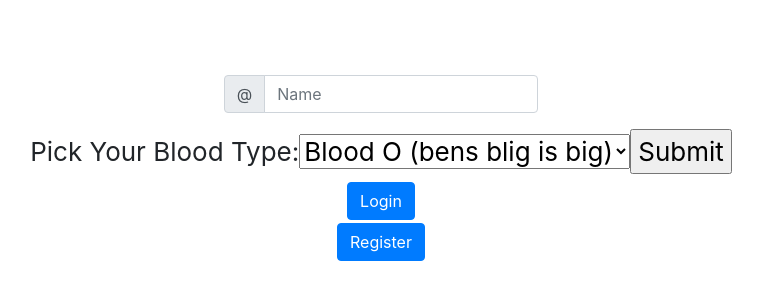
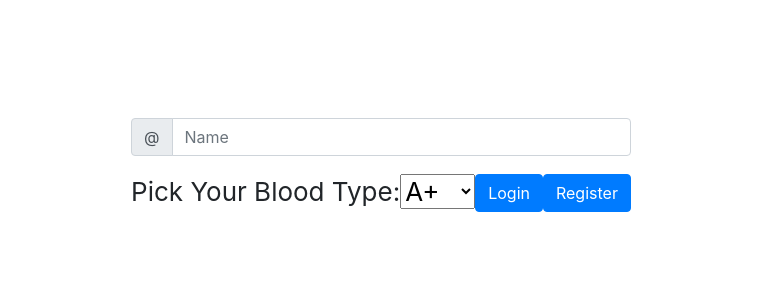
Before and after one commit to AntoLepejian/ProjectVampire, a React (Create React App) app in the folder frontend/: page /donor in a window 1280 px wide. Shown: the part 204-504 px from the top of the page, without its empty margins (259-1022 px from the left). Built offline with nearby package versions, Linux system fonts and the light colour scheme.

Commit message:
fixed donors

```diff
--- a/frontend/src/pages/Batmobile.js
+++ b/frontend/src/pages/Batmobile.js
@@ -80,6 +80,7 @@ function Batmobile() {
         }
       });
   };
+
   const handleCollectBlood = () => {
     var url = new URL("http://localhost:5000/blood/collect"),
       params = { carid: carid, bloodtype: bloodtype };
@@ -161,7 +162,7 @@ function Batmobile() {
       )}
       {loggedIn && (
         <div>
-          <h3>hello car {carid}</h3>
+          <h3>Batmobile ID: {carid}</h3>
           <Bargraph />
           <select
             value={bloodtype}
@@ -180,8 +181,7 @@ function Batmobile() {
           </select>{" "}
           <Button onClick={handleCollectBlood} variant="primary">
             Collect Blood
-          </Button>
-          <br />
+          </Button>{" "}
           <span>
             <Button onClick={handleScreenBlood} variant="primary">
               Screen all Bloods
--- a/frontend/src/pages/Donor.js
+++ b/frontend/src/pages/Donor.js
@@ -2,36 +2,19 @@ import React, { useState } from "react";
 import InputGroup from "react-bootstrap/InputGroup";
 import Button from "react-bootstrap/Button";
 import FormControl from "react-bootstrap/FormControl";
-
-
-
+import Alert from "react-bootstrap/Alert";
 
 class App extends React.Component {
-
-
-
-
-
   constructor(props) {
     super(props);
-    this.state = { value: "BloodO" };
+    this.state = { bloodtype: "A+", name: "", loggedIn: false, errors: [] };
 
     this.handleChange = this.handleChange.bind(this);
-    this.handleSubmit = this.handleSubmit.bind(this);
   }
 
-  Donor() {
-    const [name, setName] = useState(-1);
-    const [errors, setErrors] = useState([]);
-    const [bloodtype, setBloodtype] = useState(null);
-    const [loggedIn, setloggedIn] = useState(false);
-    const handleChange = e => {
-      setName(e.target.value);
-    }
-
-    const handleLogin = () => {
+  handleLogin = () => {
     var url = new URL("http://localhost:5000/donor/checkregistered"),
-      params = { name: name };
+      params = { name: this.state.name };
     Object.keys(params).forEach(key =>
       url.searchParams.append(key, params[key])
     );
@@ -44,20 +27,21 @@ class App extends React.Component {
       .then(res => {
         console.log(res);
         if (res.status === "registered") {
-          setErrors([]);
-          setloggedIn(true);
+          this.setState({ loggedIn: true, errors: [] });
         } else {
-          setErrors([
-            ...errors,
+          this.setState(prevState => ({
+            errors: [
+              ...prevState.errors,
               "No account found, You have to register first"
-          ]);
+            ]
+          }));
         }
       });
-  }
+  };
 
-  const handleRegister = () => {
+  handleRegister = () => {
     var url = new URL("http://localhost:5000/donor/register"),
-      params = { name: name };
+      params = { name: this.state.name, bloodtype: this.state.bloodtype };
     Object.keys(params).forEach(key =>
       url.searchParams.append(key, params[key])
     );
@@ -69,28 +53,30 @@ class App extends React.Component {
       .then(res => res.json())
       .then(res => {
         if (res.value === "success") {
-          setloggedIn(true);
+          this.setState({ loggedIn: true, errors: [] });
         } else {
-          setErrors([...errors, "Already registered, try Login?"]);
+          this.setState(prevState => ({
+            errors: [...prevState.errors, "Already registered, try Login?"]
+          }));
         }
       });
   };
 
-
-}
-
   handleChange(event) {
-    this.setState({ value: event.target.value });
-  }
-
-  handleSubmit(event) {
-    alert("Your Blood Type is: " + this.state.value);
-    event.preventDefault();
+    this.setState({ bloodtype: event.target.value });
   }
 
   render() {
     return (
       <div className="home">
+        {this.state.errors.map((err, id) => (
+          <Alert key={id} variant="danger">
+            {err}
+          </Alert>
+        ))}
+
+        {!this.state.loggedIn && (
+          <div>
             <div>
               <span>
                 {" "}
@@ -102,32 +88,50 @@ class App extends React.Component {
                     placeholder="Name"
                     aria-label="Name"
                     aria-describedby="basic-addon1"
+                    onChange={event => {
+                      this.setState({ name: event.target.value });
+                    }}
                   />
                 </InputGroup>
               </span>
             </div>
 
             <span>
-          <form onSubmit={this.handleSubmit}>
               <label>
                 Pick Your Blood Type:
                 <select value={this.state.value} onChange={this.handleChange}>
-                <option value="BloodA">Blood A</option>
-                <option value="BloodB">Blood B</option>
-                <option value="BloodAB">Blood AB</option>
-                <option value="BloodO">Blood O (bens blig is big)</option>
+                  <option value="A+">A+</option>
+                  <option value="A-">A-</option>
+                  <option value="B+">B+</option>
+                  <option value="B-">B-</option>
+                  <option value="AB+">AB+</option>
+                  <option value="AB-">AB-</option>
+                  <option value="O+">O+</option>
+                  <option value="O-">O-</option>
                 </select>
               </label>
-            <input type="submit" value="Submit" />
-          </form>
             </span>
 
             <span>
-          <Button variant="primary">Login</Button>
+              <Button variant="primary" onClick={this.handleLogin}>
+                Login
+              </Button>
             </span>
             <span>
-          <Button variant="primary">Register</Button>
+              <Button variant="primary" onClick={this.handleRegister}>
+                Register
+              </Button>
             </span>
+          </div>
+        )}
+
+        {this.state.loggedIn && (
+          <div>
+            <p>
+              hello {this.state.name} {this.state.bloodtype}
+            </p>
+          </div>
+        )}
       </div>
     );
   }
```
Lines whose indentation alone changed are shown as unchanged.
